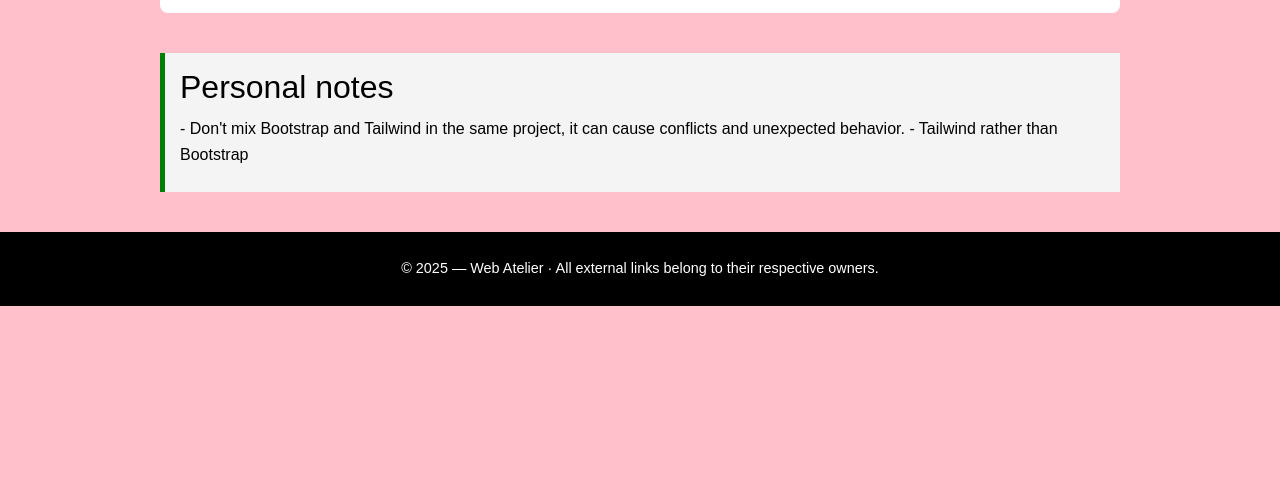
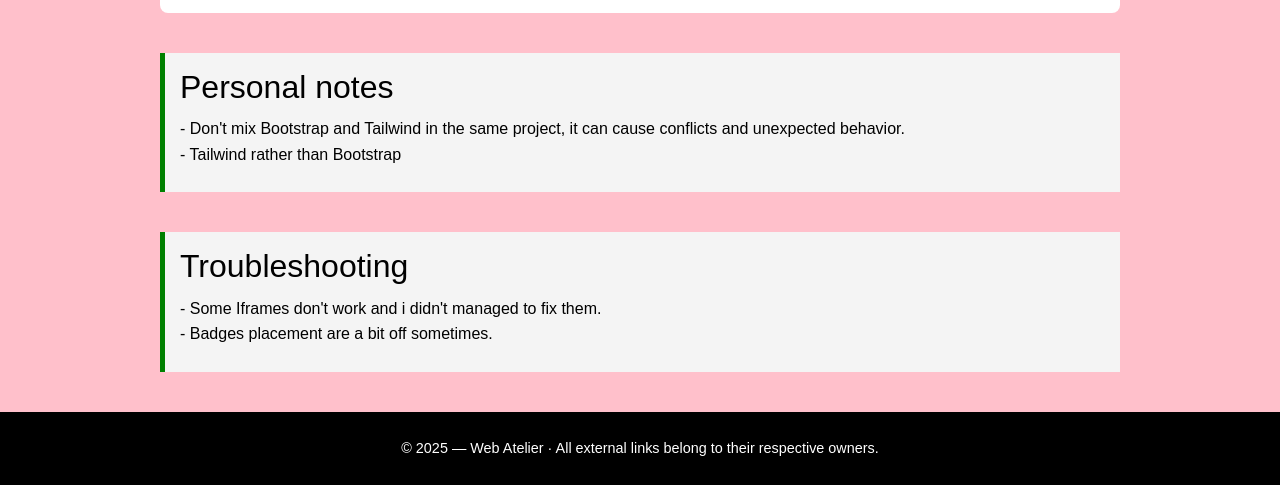
Before and after one commit to nashlancrew/4webcosorro, a plain HTML site: page resources.html in a window 1280 px wide. Shown: the part 6432-6917 px from the top of the page. Before the commit the page ends 6738 px from the top, so only its background shows below. Drawn offline with nearby package versions, Linux system fonts and the light colour scheme; files whose address does not match are found by name.

Commit message:
late minute web changes

```diff
--- a/resources.html
+++ b/resources.html
@@ -180,7 +180,17 @@
         <h2>Personal notes</h2>
         <P>
             - Don't mix Bootstrap and Tailwind in the same project, it can cause conflicts and unexpected behavior.
+            <br>
             - Tailwind rather than Bootstrap<br>
+        </P>
+    </section>
+     <section id="troubleshooting">
+        <h2>Troubleshooting</h2>
+        <P>
+            - Some Iframes don't work and i didn't managed to fix them.
+                 <br>
+            - Badges placement are a bit off sometimes.
+            <br>
         </P>
     </section>
 </main>
--- a/student-project-template/assets/css/resourcescss.css
+++ b/student-project-template/assets/css/resourcescss.css
@@ -125,3 +125,8 @@ section#notes {
   border: #000;
   border-style: solid;
 }
+section#troubleshooting {
+  background-color: #f4f4f4;
+  padding: 15px;
+  border-left: 5px solid green;
+}
```
